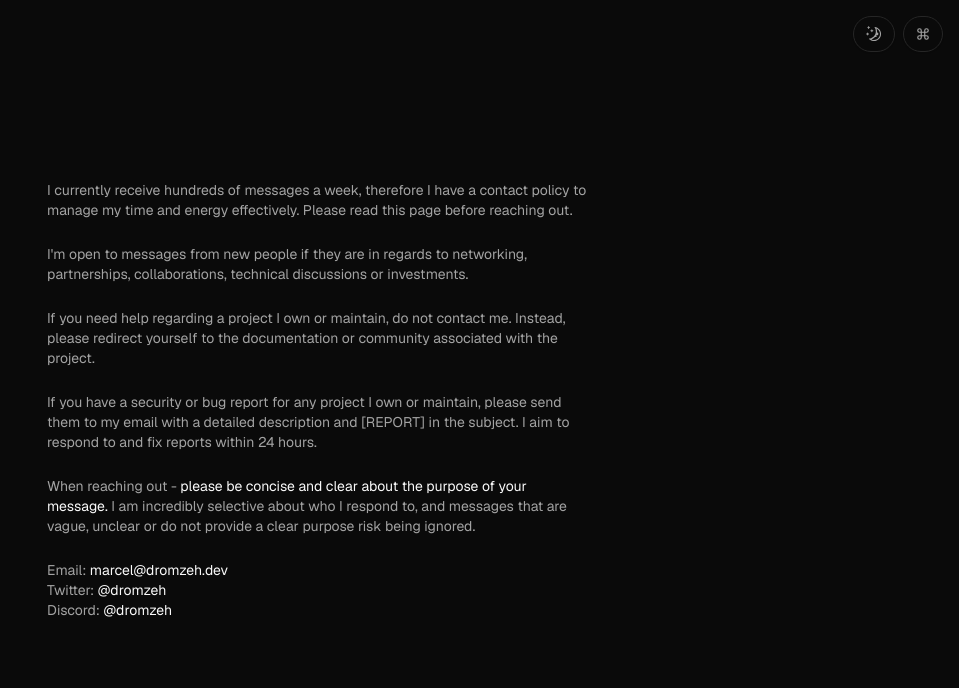
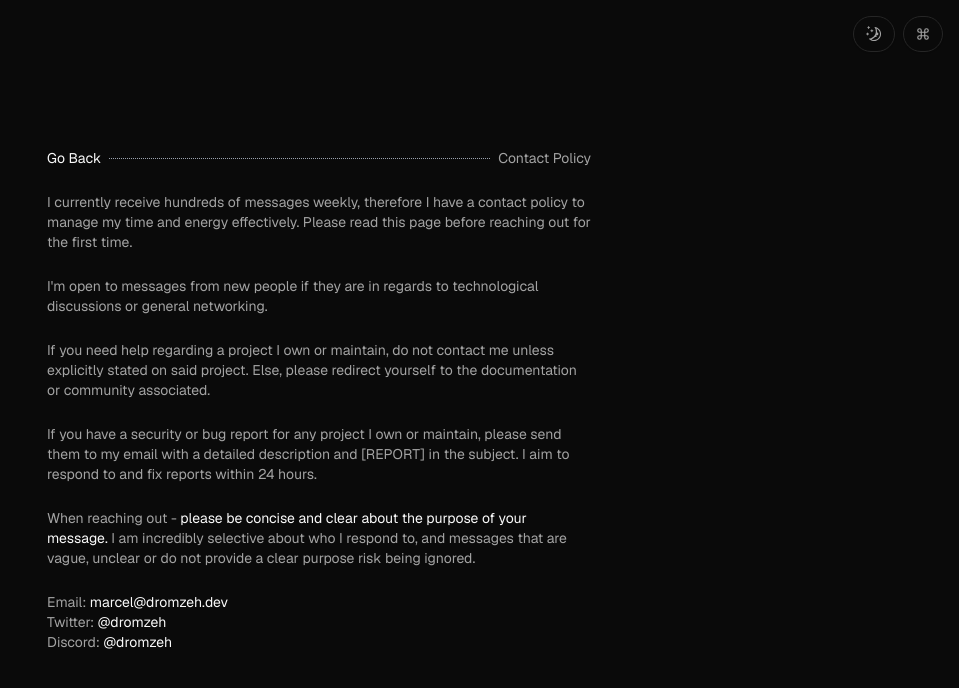
Before and after one commit to dromzeh/dromzeh.dev, a Next.js app: page /contact-policy in a window 1280 px wide. Shown: the top 688 px of the page, without its empty margins (321-1280 px from the left). Built offline with nearby package versions, Linux system fonts and the light colour scheme.

Commit message:
nerd behaviour

```diff
--- a/src/app/contact-policy/page.tsx
+++ b/src/app/contact-policy/page.tsx
@@ -12,22 +12,36 @@ export default function Page() {
         <div className="min-h-screen max-w-xl mx-auto flex items-center justify-center">
             <div className="py-12 px-4 text-sm">
                 <section className="flex flex-col my-6 space-y-6">
+                    <div className="flex flex-row space-x-2 items-center justify-between group">
+                        <span className="text-neutral-500">
+                            <Link
+                                href="/"
+                                className="text-foreground group-hover:text-muted-foreground/50 transition-colors duration-150 hover:cursor-pointer"
+                            >
+                                Go Back
+                            </Link>
+                        </span>
+                        <div className="flex-grow border-t border-dotted border-gray-400"></div>
+                        <span className="text-muted-foreground">
+                            Contact Policy
+                        </span>
+                    </div>
                     <p>
-                        I currently receive hundreds of messages a week,
+                        I currently receive hundreds of messages weekly,
                         therefore I have a contact policy to manage my time and
                         energy effectively. Please read this page before
-                        reaching out.
+                        reaching out for the first time.
                     </p>
                     <p>
                         I&apos;m open to messages from new people if they are in
-                        regards to networking, partnerships, collaborations,
-                        technical discussions or investments.
+                        regards to technological discussions or general
+                        networking.
                     </p>
                     <p>
                         If you need help regarding a project I own or maintain,
-                        do not contact me. Instead, please redirect yourself to
-                        the documentation or community associated with the
-                        project.
+                        do not contact me unless explicitly stated on said
+                        project. Else, please redirect yourself to the
+                        documentation or community associated.
                     </p>
                     <p>
                         If you have a security or bug report for any project I
--- a/src/components/main/about.tsx
+++ b/src/components/main/about.tsx
@@ -32,11 +32,10 @@ export function About() {
                     >
                         OC & Art Sharing platform
                     </Link>{" "}
-                    expected to release Q2 2024.
+                    expected to release Q2-Q3 2024.
                 </p>
                 <p>
-                    Alongside, I occasionally invest in projects that I find
-                    interesting
+                    Alongside, I occasionally invest in cool stuff
                     {/* write{" "}
                     <Link
                         href="/posts"
@@ -50,11 +49,12 @@ export function About() {
                     >
                         {" "}
                         tools
-                    </Link>
-                    .
+                    </Link>{" "}
+                    on this site.
                 </p>
                 <p>
-                    If you want to reach out, please read my{" "}
+                    I&apos;m open to messages from new people, but please read
+                    my (fairly short){" "}
                     <Link
                         href="/contact-policy"
                         className="text-foreground hover:text-muted-foreground/50 transition-all duration-150"
```
